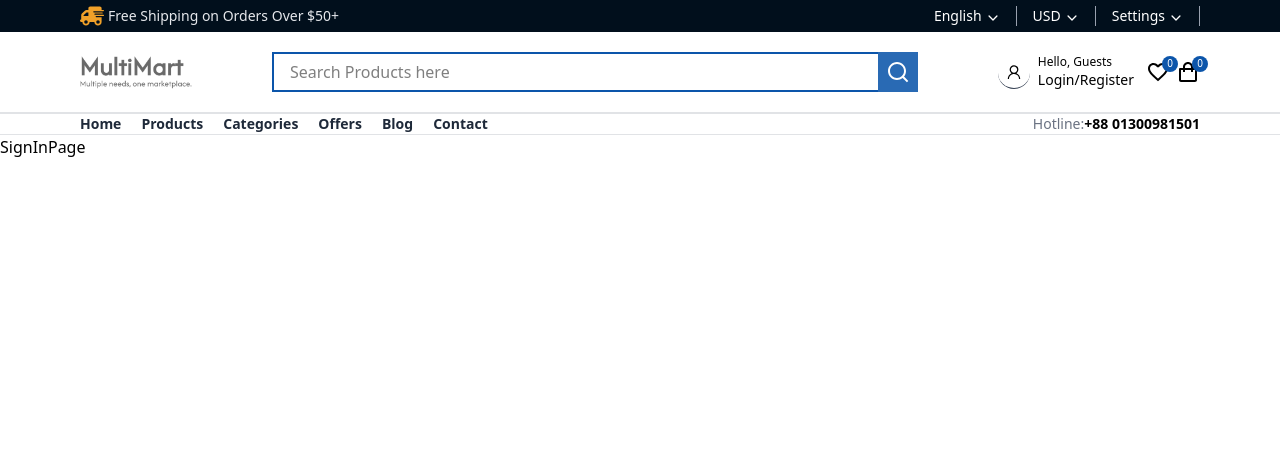
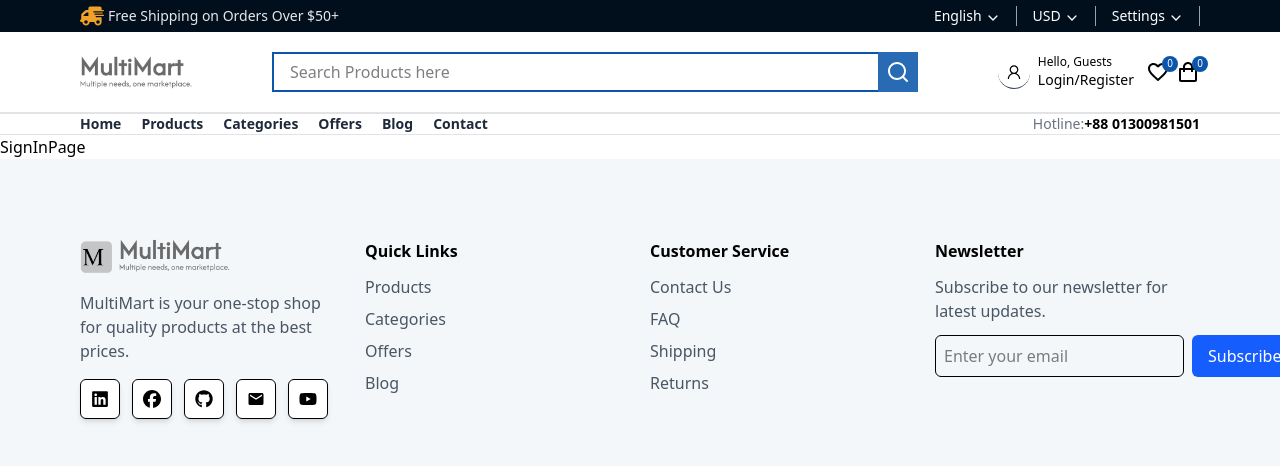
Before and after one commit to MdRakibHossen917/multimart, a Next.js app: page /signin in a window 1280 px wide. Shown: the top 466 px of the page. Built offline with nearby package versions, Linux system fonts and the light colour scheme.

Commit message:
Turbopack panic error and reinitialize project dependencies solve

```diff
--- a/src/app/layout.tsx
+++ b/src/app/layout.tsx
@@ -2,6 +2,7 @@ import type { Metadata } from "next";
 import { Geist, Geist_Mono } from "next/font/google";
 import "./globals.css";
 import Header from "@/components/header/Header";
+import Footer from "@/components/footer/Footer";
 
 const geistSans = Geist({
   variable: "--font-geist-sans",
@@ -31,6 +32,7 @@ export default function RootLayout({
       >
                 <Header/>
         {children}
+        <Footer/>
       </body>
     </html>
   );
--- a/src/components/SocialLinks.tsx
+++ b/src/components/SocialLinks.tsx
@@ -4,48 +4,28 @@ import {
   FaFacebook,
   FaGithub,
   FaLinkedin,
-  FaXTwitter,
   FaYoutube,
 } from "react-icons/fa6";
 import { MdEmail } from "react-icons/md";
+import { twMerge } from "tailwind-merge";
 
-const SocialLinks = () => {
+interface SocialLinksProps {
+  className?: string;
+  iconStyle?: string;
+}
+
+const SocialLinks: React.FC<SocialLinksProps> = ({ className, iconStyle }) => {
   const linksData = [
-    {
-      icon: <FaLinkedin />,
-      href: "https://www.linkedin.com/in/rakibhossen917/",
-      label: "LinkedIn",
-    },
-    {
-      icon: <FaFacebook />,
-      href: "https://www.facebook.com/md.rakib.hossen.41751",
-      label: "Facebook",
-    },
+    { icon: <FaLinkedin />, href: "https://www.linkedin.com/in/rakibhossen917/", label: "LinkedIn" },
+    { icon: <FaFacebook />, href: "https://www.facebook.com/md.rakib.hossen.41751", label: "Facebook" },
+    { icon: <FaGithub />, href: "https://github.com/MdRakibHossen917", label: "GitHub" },
+    { icon: <MdEmail />, href: "mailto:mdrakibhossen@gmail.com", label: "Email" },
+    { icon: <FaYoutube />, href: "https://www.youtube.com/channel/UCVzbtrcSmsX5_TWnPXAb_iw", label: "YouTube" },
 
-    {
-      icon: <FaGithub />,
-      href: "https://github.com/MdRakibHossen917",
-      label: "GitHub",
-    },
-    {
-      icon: <MdEmail />,
-      href: "mailto:mdrakibhossen@gmail.com",
-      label: "Email",
-    },
-    {
-      icon: <FaYoutube />,
-      href: "https://www.youtube.com/channel/UCVzbtrcSmsX5_TWnPXAb_iw",
-      label: "YouTube",
-    },
-    {
-      icon: <FaXTwitter />,
-      href: "#",
-      label: "Twitter",
-    },
   ];
 
   return (
-  <div className="flex items-center gap-3">
+    <div className={twMerge("flex items-center gap-3", className)}>
       {linksData.map((item, index) => (
         <Link
           key={index}
@@ -53,23 +33,23 @@ const SocialLinks = () => {
           target="_blank"
           rel="noopener noreferrer"
           aria-label={item.label}
-      className="
+          className={twMerge(
+            `
             flex items-center justify-center w-10 h-10
             text-lg text-white/70
             border border-white/20 rounded-full
-
             hover:text-[#0C55AA] hover:border-[#0C55AA]
             active:text-[#0C55AA] active:border-[#0C55AA]
             focus-visible:text-[#0C55AA] focus-visible:border-[#0C55AA]
-
             transition-all duration-300
-      "
+            `,
+            iconStyle
+          )}
         >
           {item.icon}
         </Link>
       ))}
     </div>
-
   );
 };
 
--- /dev/null
+++ b/src/components/footer/Footer.tsx
@@ -0,0 +1,66 @@
+import React from 'react';
+import Container from '../container/Container';
+import Link from 'next/link';
+import Image from 'next/image';
+import { logo } from '@/assets/banner';
+import SocialLinks from '../SocialLinks';
+
+
+const Footer = () => {
+  return (
+    <footer className='bg-[#f4f7f9] py-10 lg:py-20'>
+      <Container className='grid md:grid-cols-2 lg:grid-cols-4 gap-5'>
+
+        {/* Logo & Description */}
+        <div className='flex flex-col gap-4'>
+          <Link href='/' className='flex flex-col gap-2'>
+            <Image src={logo} alt="MultiMart Logo" width={150} height={50} />
+          </Link>
+          <p className='text-gray-600'>
+            MultiMart is your one-stop shop for quality products at the best prices.
+          </p>
+          <SocialLinks iconStyle='bg-[#ffffff] border border-#0C55AA shadow-md text-black p-2 text-lg hover:bg-#0C55AA hover:text-#ffffff cursor-pointer duration-200 rounded-md' />
+        </div>
+
+        {/* Placeholder for other footer sections */}
+        <div>
+          <h3 className='font-semibold mb-3'>Quick Links</h3>
+          <ul className='space-y-2 text-gray-600'>
+            <li><Link href='/products'>Products</Link></li>
+            <li><Link href='/categories'>Categories</Link></li>
+            <li><Link href='/offers'>Offers</Link></li>
+            <li><Link href='/blog'>Blog</Link></li>
+          </ul>
+        </div>
+
+        <div>
+          <h3 className='font-semibold mb-3'>Customer Service</h3>
+          <ul className='space-y-2 text-gray-600'>
+            <li><Link href='/contact'>Contact Us</Link></li>
+            <li><Link href='/faq'>FAQ</Link></li>
+            <li><Link href='/shipping'>Shipping</Link></li>
+            <li><Link href='/returns'>Returns</Link></li>
+          </ul>
+        </div>
+
+        <div>
+          <h3 className='font-semibold mb-3'>Newsletter</h3>
+          <p className='text-gray-600 mb-3'>Subscribe to our newsletter for latest updates.</p>
+          <form className='flex gap-2'>
+            <input
+              type='email'
+              placeholder='Enter your email'
+              className='border p-2 rounded-md flex-1'
+            />
+            <button type='submit' className='bg-blue-600 text-white px-4 rounded-md'>
+              Subscribe
+            </button>
+          </form>
+        </div>
+
+      </Container>
+    </footer>
+  );
+};
+
+export default Footer;
```
Lines whose indentation alone changed are shown as unchanged.
